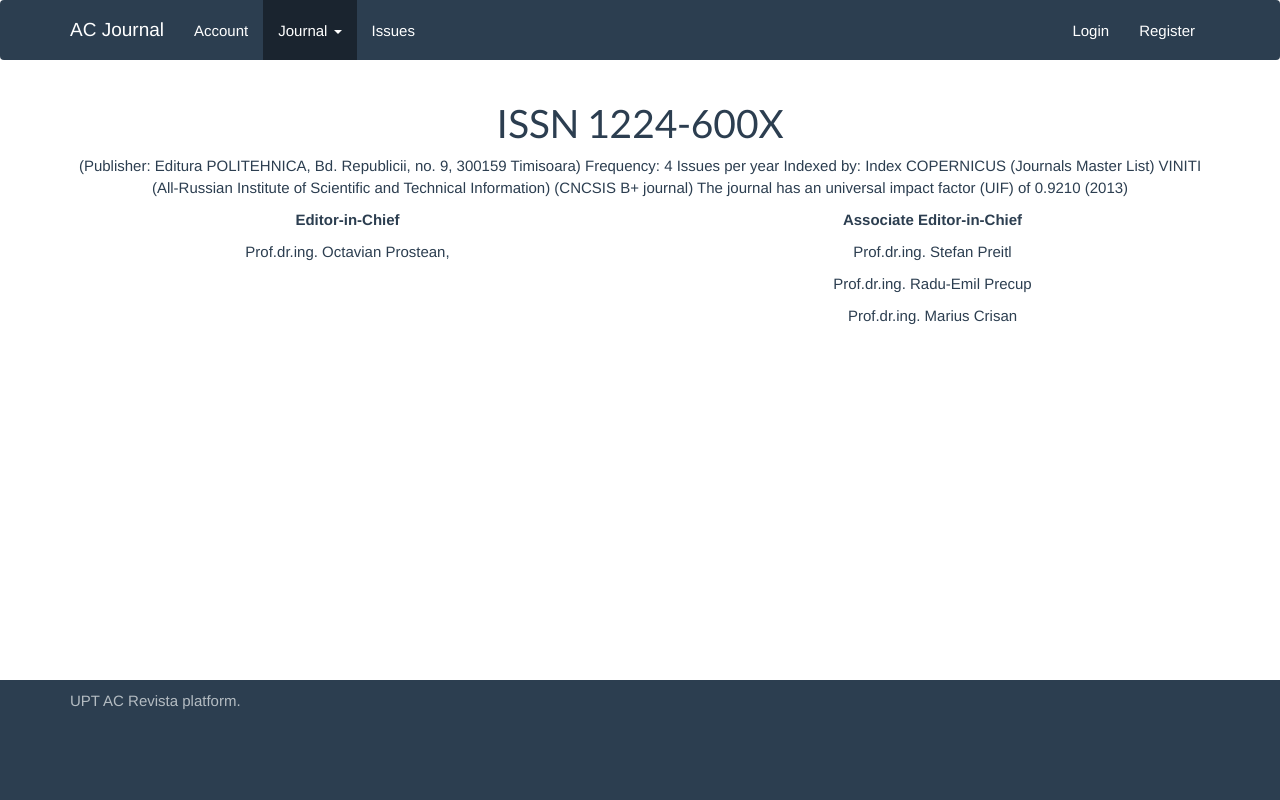
After one commit to dnutiu/acrevista, a Django app: page /journal/ in a window 1280 px wide. The commit adds this page. Run offline with Django 3.2, Linux system fonts and the light colour scheme; some libraries are stand-ins or nearby versions.

Commit message:
Implementing journal home

```diff
--- a/acrevista/urls.py
+++ b/acrevista/urls.py
@@ -18,6 +18,8 @@ from django.contrib import admin
 
 handler404 = 'account.views.custom_404'
 urlpatterns = [
+    url(r'^', include('journal.urls')), # Journal Homepage :)
     url(r'^admin/', admin.site.urls),
     url(r'^account/', include('account.urls')),
+    url(r'^journal/', include('journal.urls')),
 ]
--- /dev/null
+++ b/journal/urls.py
@@ -0,0 +1,6 @@
+from django.conf.urls import url
+from . import views
+
+urlpatterns = [
+    url(r'^$', views.homepage, name="journal_home"),
+]
--- a/journal/views.py
+++ b/journal/views.py
@@ -1,3 +1,11 @@
+"""
+    Adapted from the ol' http://www.ac.upt.ro/journal/
+
+"""
 from django.shortcuts import render
 
-# Create your views here.
+
+# TODO: PROFILE, HISTORY, REVIEW PAGES
+# Homepage of the Journal
+def homepage(request):
+    return render(request, "journal/index.html", {'section': 'journal'})
--- a/templates/404.html
+++ b/templates/404.html
@@ -1,5 +1,6 @@
 {% extends 'base.html' %}
 
+{% block title %}404{% endblock %}
 {% block content %}
     <div class="text-center">
         <h1>404</h1>
--- a/templates/base.html
+++ b/templates/base.html
@@ -32,8 +32,21 @@
         <!-- Collect the nav links, forms, and other content for toggling -->
         <div class="collapse navbar-collapse" id="bs-example-navbar-collapse-1">
             <ul class="nav navbar-nav">
-                <li{% if section == 'account' %} class="active"{% endif %}><a href="{% url 'dashboard' %}">Account</a></li>
-                <li{% if section == 'journal' %} class="active"{% endif %}><a href="#">Journal</a></li>
+                <li{% if section == 'account' %} class="active"{% endif %}><a href="{% url 'dashboard' %}">Account</a>
+                </li>
+                <li class="dropdown {% if section == 'journal' %}active{% endif %}">
+                    <a href="#" class="dropdown-toggle" data-toggle="dropdown" role="button" aria-haspopup="true"
+                       aria-expanded="true">Journal <span class="caret"></span></a>
+                    <ul class="dropdown-menu">
+                        <li><a href="{% url 'journal_home' %}">Home</a></li>
+                        <li><a href="#">Another action</a></li>
+                        <li role="separator" class="divider"></li>
+                        <li class="dropdown-header">Paper Submissions</li>
+                        <li><a href="#">Submit a paper</a></li>
+{#                                                <li><a href="#">Separated link</a></li>#}
+                        {#                        <li><a href="#">One more separated link</a></li>#}
+                    </ul>
+                </li>
                 <li{% if section == 'issues' %} class="active"{% endif %}><a href="#">Issues</a></li>
             </ul>
             <ul class="nav navbar-nav navbar-right">
@@ -47,7 +60,7 @@
                         <ul class="dropdown-menu">
                             <li><a href="{% url 'personal_details' %}">Edit Personal Details</a></li>
                             <li><a href="{% url 'password_change' %}">Change Password</a></li>
-                            <li><a href="{%  url 'email_change' %}">Change Email</a></li>
+                            <li><a href="{% url 'email_change' %}">Change Email</a></li>
                             <li><a href="mailto:nutiudenis@hotmail.com,alext@cs.upt.ro,mudrescu@cs.upt.ro">Feedback</a>
                             </li>
                             <li role="separator" class="divider"></li>
--- /dev/null
+++ b/templates/journal/index.html
@@ -0,0 +1,38 @@
+{% extends 'base.html' %}
+{% block title %}SCIENTIFIC BULLETIN of The POLITEHNICA University of Timisoara, ROMANIA - Transactions on AUTOMATIC
+    CONTROL and COMPUTER SCIENCE{% endblock %}
+
+{% block content %}
+    <div class="row">
+        <div class="col-md-12">
+            <div class="text-center">
+                <h1>ISSN 1224-600X </h1>
+                <p>(Publisher: Editura POLITEHNICA,
+                    Bd. Republicii, no. 9, 300159 Timisoara)
+                    Frequency: 4 Issues per year
+                    Indexed by: Index COPERNICUS (Journals Master List)
+                    VINITI (All-Russian Institute of Scientific and Technical Information)
+                    (CNCSIS B+ journal)
+                    The journal has an universal impact factor
+                    (UIF) of 0.9210 (2013)</p>
+            </div>
+        </div>
+    </div>
+    <div class="row text-center">
+        <div class="col-lg-6 col-md-6 col-sm-6 col-xs-6">
+            <ul class="list-unstyled">
+                <li><p><strong>Editor-in-Chief</strong></p></li>
+                <li><p>Prof.dr.ing. Octavian Prostean,</p></li>
+            </ul>
+
+        </div>
+        <div class="col-lg-6 col-md-6 col-sm-6 col-xs-6">
+            <ul class="list-unstyled">
+                <li><p><strong>Associate Editor-in-Chief</strong></p></li>
+                <li><p>Prof.dr.ing. Stefan Preitl</p></li>
+                <li><p>Prof.dr.ing. Radu-Emil Precup</p></li>
+                <li><p>Prof.dr.ing. Marius Crisan</p></li>
+            </ul>
+        </div>
+    </div>
+{% endblock %}
```
